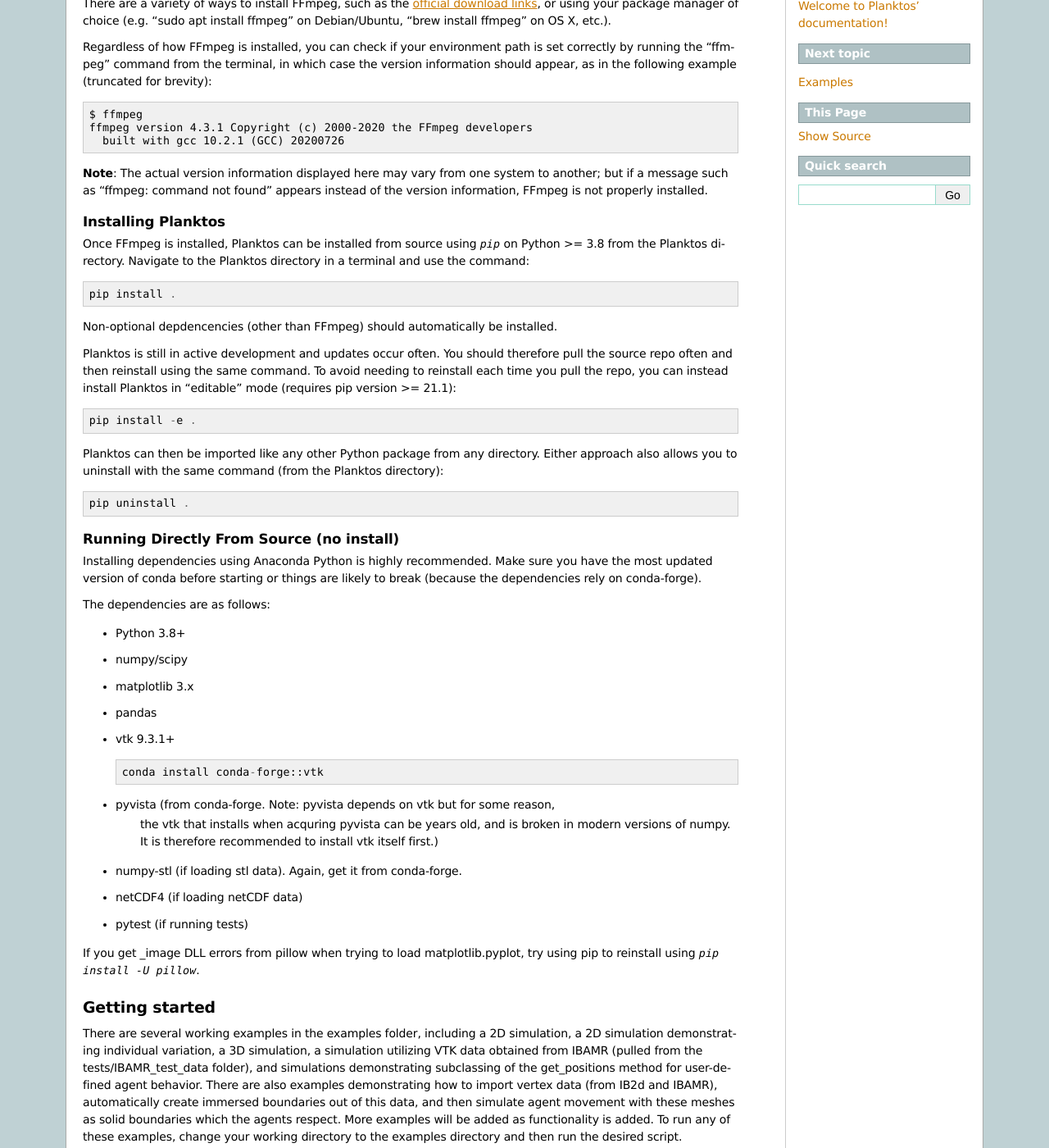
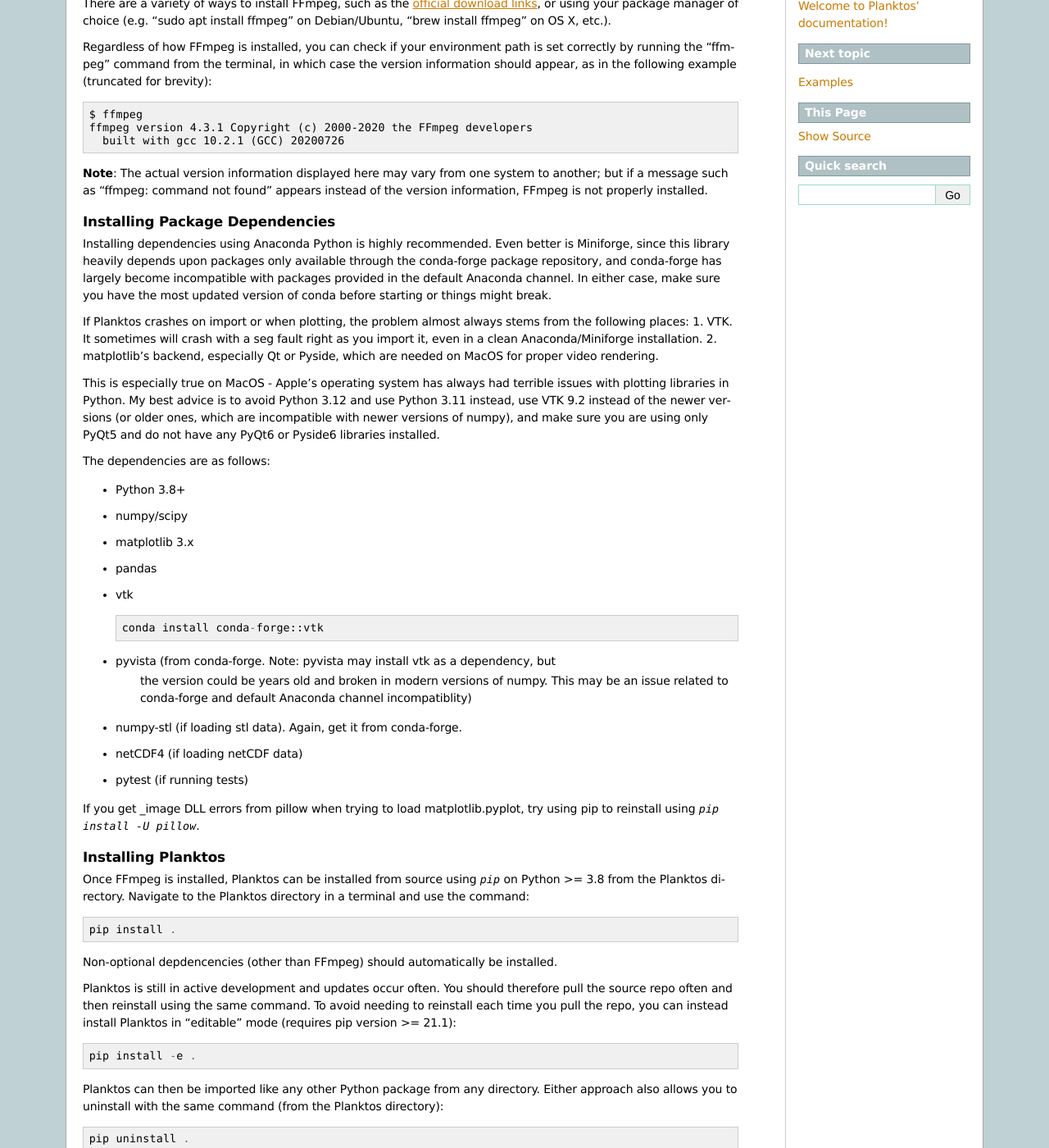
Before and after one commit to mountaindust/Planktos, a Sphinx documentation site: the page built from docs/quickstart.rst, in a window 1280 px wide and 1400 px high, scrolled down 303 px. Shown: the whole window at 82% size. Built offline with Sphinx 7.4.7, drawn with Linux system fonts in a browser that asks for light colours; some of the changed text lies outside the part shown.

Commit message:
Updates dependencies and related docs

```diff
--- a/docs/quickstart.rst
+++ b/docs/quickstart.rst
@@ -33,6 +33,51 @@
 system to another; but if a message such as "ffmpeg: command not found" appears
 instead of the version information, FFmpeg is not properly installed.
 
+Installing Package Dependencies
+~~~~~~~~~~~~~~~~~~~~~~~~~~~~~~~
+
+Installing dependencies using Anaconda Python is highly recommended. Even better
+is Miniforge, since this library heavily depends upon packages only available
+through the conda-forge package repository, and conda-forge has largely become
+incompatible with packages provided in the default Anaconda channel. In either
+case, make sure you have the most updated version of conda before starting or
+things might break.
+
+If Planktos crashes on import or when plotting, the problem almost always stems
+from the following places:
+1. VTK. It sometimes will crash with a seg fault right as you import it, even in
+a clean Anaconda/Miniforge installation.
+2. matplotlib's backend, especially Qt or Pyside, which are needed on MacOS for
+proper video rendering.
+
+This is especially true on MacOS - Apple's operating system has always had
+terrible issues with plotting libraries in Python. My best advice is to avoid
+Python 3.12 and use Python 3.11 instead, use VTK 9.2 instead of the newer
+versions (or older ones, which are incompatible with newer versions of numpy),
+and make sure you are using only PyQt5 and do not have any PyQt6 or Pyside6
+libraries installed.
+
+The dependencies are as follows:
+
+- Python 3.8+
+- numpy/scipy
+- matplotlib 3.x
+- pandas
+- vtk ::
+
+    conda install conda-forge::vtk
+
+- pyvista (from conda-forge. Note: pyvista may install vtk as a dependency, but
+    the version could be years old and broken in modern versions of numpy. This
+    may be an issue related to conda-forge and default Anaconda channel
+    incompatiblity)
+- numpy-stl (if loading stl data). Again, get it from conda-forge.
+- netCDF4 (if loading netCDF data)
+- pytest (if running tests)
+
+If you get _image DLL errors from pillow when trying to load matplotlib.pyplot,
+try using pip to reinstall using `pip install -U pillow`.
+
 Installing Planktos
 ~~~~~~~~~~~~~~~~~~~
 
@@ -57,33 +102,9 @@
 
     pip uninstall .
 
-
-Running Directly From Source (no install)
-~~~~~~~~~~~~~~~~~~~~~~~~~~~~~~~~~~~~~~~~~
-
-Installing dependencies using Anaconda Python is highly recommended. Make sure
-you have the most updated version of conda before starting or things are likely
-to break (because the dependencies rely on conda-forge).
-
-The dependencies are as follows:
-
-- Python 3.8+
-- numpy/scipy
-- matplotlib 3.x
-- pandas
-- vtk 9.3.1+ ::
-
-    conda install conda-forge::vtk
-
-- pyvista (from conda-forge. Note: pyvista depends on vtk but for some reason,
-    the vtk that installs when acquring pyvista can be years old, and is broken
-    in modern versions of numpy. It is therefore recommended to install vtk
-    itself first.)
-- numpy-stl (if loading stl data). Again, get it from conda-forge.
-- netCDF4 (if loading netCDF data)
-- pytest (if running tests)
-
-If you get _image DLL errors from pillow when trying to load matplotlib.pyplot, try using pip to reinstall using `pip install -U pillow`.
+**Once you have installed, verify that things work** by trying to run
+basic_ex_2d.py in the examples folder. If it crashes, see the Dependencies
+section above for troubleshooting.
 
 Getting started
 ---------------
--- a/setup.cfg
+++ b/setup.cfg
@@ -16,8 +16,8 @@
     scipy >= 1.10.1
     matplotlib >= 3.0
     pandas
+    vtk >= 9.2
     pyvista >= 0.44
-    vtk >= 9.3.1
 python_requires = >=3.8
 
 [options.extras_require]
```
